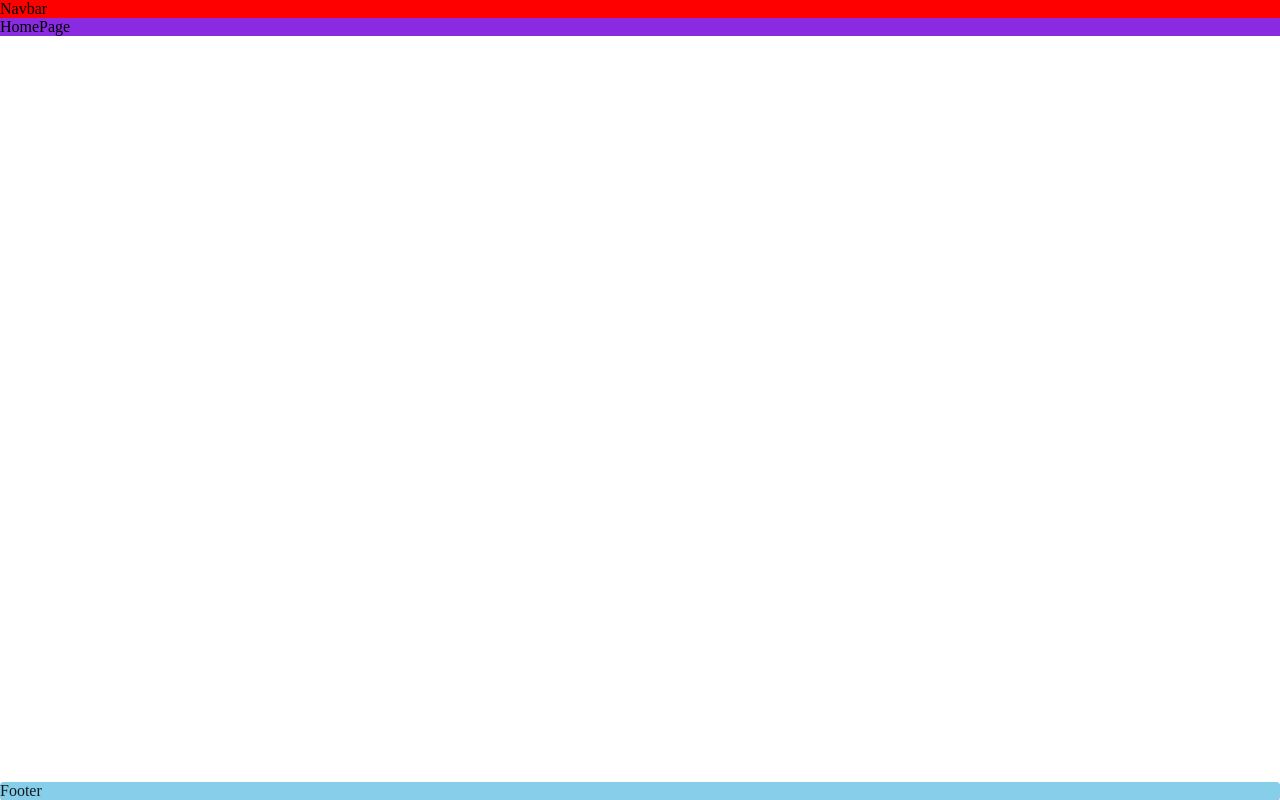
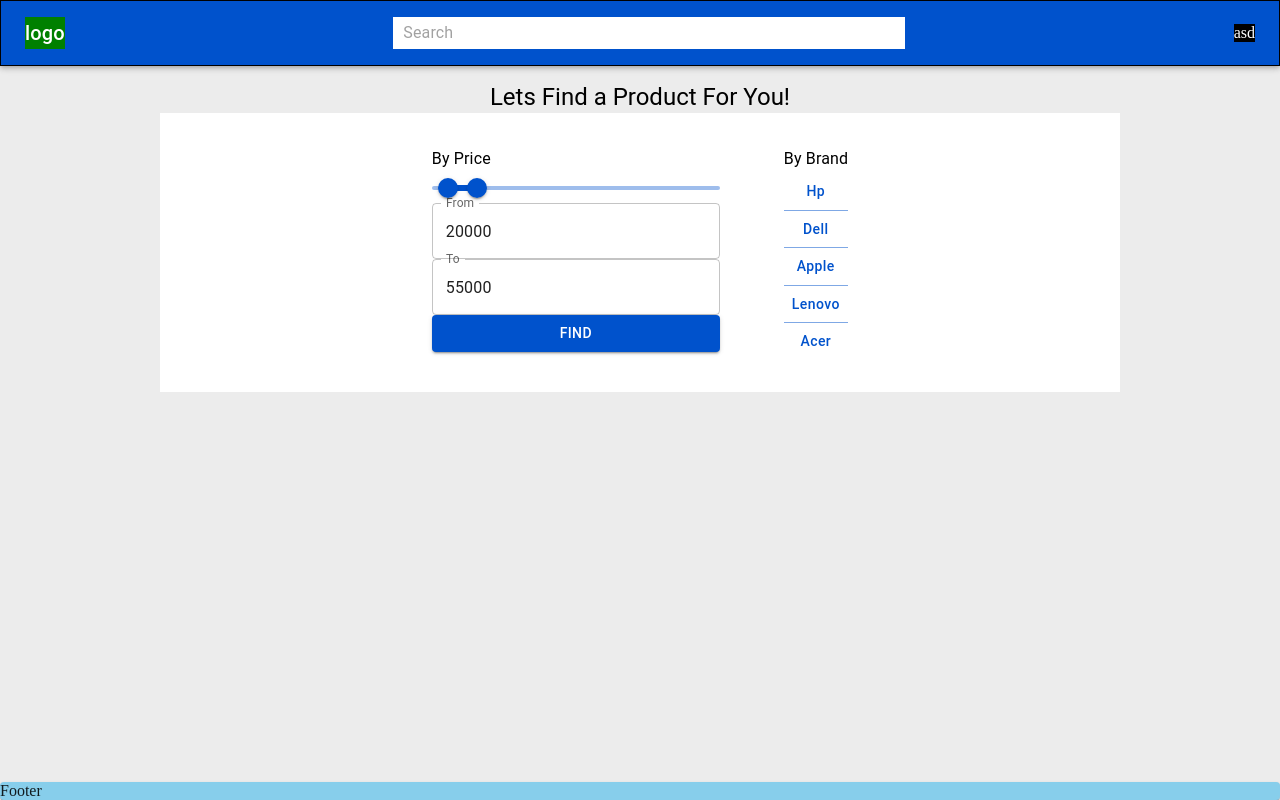
Before and after one commit to haarshbibinkoshy/PcStore, a React (Create React App) app in the folder pcstore-react-app/: page / in a window 1280 px wide. Built offline with nearby package versions, Linux system fonts and the light colour scheme.

Commit message:
Added Find Product comp in Home page

```diff
--- a/pcstore-react-app/package.json
+++ b/pcstore-react-app/package.json
@@ -5,6 +5,7 @@
   "dependencies": {
     "@emotion/react": "^11.10.5",
     "@emotion/styled": "^11.10.5",
+    "@mui/icons-material": "^5.11.0",
     "@mui/material": "^5.11.6",
     "@testing-library/jest-dom": "^5.16.5",
     "@testing-library/react": "^13.4.0",
--- a/pcstore-react-app/src/App.js
+++ b/pcstore-react-app/src/App.js
@@ -1,12 +1,22 @@
 import {styled} from "@mui/material"
+import { Box } from "@mui/system";
+import Footer from "./components/Footer";
+import Navbar from "./components/Navbar";
 import HomePage from "./pages/HomePage";
 
 
 function App() {
   return (
-    <div className="App">
+    <Box sx={{backgroundColor:"#ececec",height:"100vh"}}>
+
+
+
+    <Navbar/>
+    <Box sx={{display:'flex', flexDirection: 'column', justifyContent:'center', alignItems: 'center'}}>
       <HomePage/>
-    </div>
+      <Footer/>
+    </Box>
+    </Box>
   );
 }
 
--- /dev/null
+++ b/pcstore-react-app/src/components/FindProduct.js
@@ -0,0 +1,69 @@
+import { Button, ButtonGroup, Slider, TextField, Typography } from '@mui/material'
+import { Box } from '@mui/system'
+import React, { useState } from 'react'
+
+const FindProduct = () => {
+    const [state, setState] = useState(0)
+    const [value, setValue] = React.useState([20000, 55000]);
+    const buttons = [
+        <Button sx={{textTransform:'none'}} key="one">Hp</Button>,
+        <Button sx={{textTransform:'none'}} key="one">Dell</Button>,
+        <Button sx={{textTransform:'none'}} key="one">Apple</Button>,
+        <Button sx={{textTransform:'none'}} key="one">Lenovo</Button>,
+        <Button sx={{textTransform:'none'}} key="one">Acer</Button>,
+
+      ];
+
+  const handleChange = (event, newValue) => {
+    setValue(newValue);
+  };
+  return (
+    <Box sx={{}}>
+    <Box sx={{width:"100%",display: "flex",alignItems:"center",justifyContent:"center", }}>
+
+        <Typography sx={{paddingTop:"1rem"}} variant='h5'>Lets Find a Product For You!</Typography>
+    </Box>
+    <Box sx={{display:'flex',width:'100%',justifyContent:'center',gap:'4rem' ,padding:'2rem 0' ,backgroundColor:"#ffff"}}>
+        <Box sx={{width:'30%', display:'flex',flexDirection:'column'}}>
+            <Typography variant='subtitle1'>By Price</Typography>
+            <Slider
+            min={5}
+            max={350000}
+        getAriaLabel={() => 'Temperature range'}
+        value={value}
+        onChange={handleChange}
+        valueLabelDisplay="auto"
+        // getAriaValueText={valuetext}
+      />
+            <TextField value={value[0]} onChange={(e)=>{e.preventDefault();setValue([e.target.value,value[1]])}} id="outlined-basic" label="From" variant="outlined" />
+            <TextField value={value[1]} onChange={(e)=>{e.preventDefault();setValue([value[0],e.target.value])}} id="outlined-basic" label="To" variant="outlined" />
+            <Button variant='contained'>find</Button>
+        </Box>
+        <Box>
+            <Typography variant='subtitle1'>By Brand</Typography>
+
+            <Box
+      sx={{
+        display: 'flex',
+        // '& > *': {
+        //   m: 1,
+        // },
+      }}
+    >
+
+      <ButtonGroup
+        orientation="vertical"
+        aria-label="vertical contained button group"
+        variant="text"
+      >
+        {buttons}
+      </ButtonGroup>
+    </Box>
+        </Box>
+    </Box>
+
+    </Box>
+  )
+}
+
+export default FindProduct
--- a/pcstore-react-app/src/components/Navbar.js
+++ b/pcstore-react-app/src/components/Navbar.js
@@ -1,10 +1,48 @@
-import { Box } from '@mui/material'
+import { AppBar, Box, Button, InputBase, styled, Toolbar, Typography } from '@mui/material'
+import { height, width } from '@mui/system'
+import SearchIcon from '@mui/icons-material/Search';
 // import { red } from '@mui/material/colors'
 import React from 'react'
 
+const SyledToolbar= styled(Toolbar)({
+  display: 'flex',
+  justifyContent: 'space-between',
+  height: '10px',
+  padding:'0px',
+  border:'1px solid black'
+})
+
+const Search=styled('div')(({theme}) =>({
+  backgroundColor:"white",
+  padding:"0 10px",
+  width:"40%"
+}))
+
 const Navbar = () => {
   return (
-    <Box sx={{backgroundColor:"red"}}>Navbar</Box>
+    <Box >
+
+
+    <AppBar position='sticky' sx={{height:'65px'}}>
+    <SyledToolbar>
+      <Box sx={{backgroundColor:'green'}}>
+
+      <Typography variant='h6'>
+        logo
+      </Typography>
+      </Box>
+      <Search >
+      <InputBase sx={{width:'10%'}} placeholder="Search...">
+
+      </InputBase>
+      {/* <SearchIcon sx={{color:'black'}}/> */}
+      </Search>
+      <Box sx={{backgroundColor:'black'}}>
+        asd
+      </Box>
+    </SyledToolbar>
+    </AppBar>
+    </Box>
   )
 }
 
--- a/pcstore-react-app/src/pages/HomePage.js
+++ b/pcstore-react-app/src/pages/HomePage.js
@@ -1,16 +1,17 @@
 import { Box, Stack } from '@mui/material'
 import React from 'react'
+import FindProduct from '../components/FindProduct'
 import Footer from '../components/Footer'
 import Navbar from '../components/Navbar'
 
 const HomePage = () => {
   return (
-    <Stack direction={'column'} sx={{backgroundColor:'blueviolet'}}>
+    <Box sx={{ width:"75%"}}>
 
-    <Navbar/>
-    HomePage
-    <Footer/>
-    </Stack>
+
+    <FindProduct></FindProduct>
+
+    </Box>
   )
 }
 
```
Also changed, not shown: 1 other file (tests, documents, lock files or other folders).
